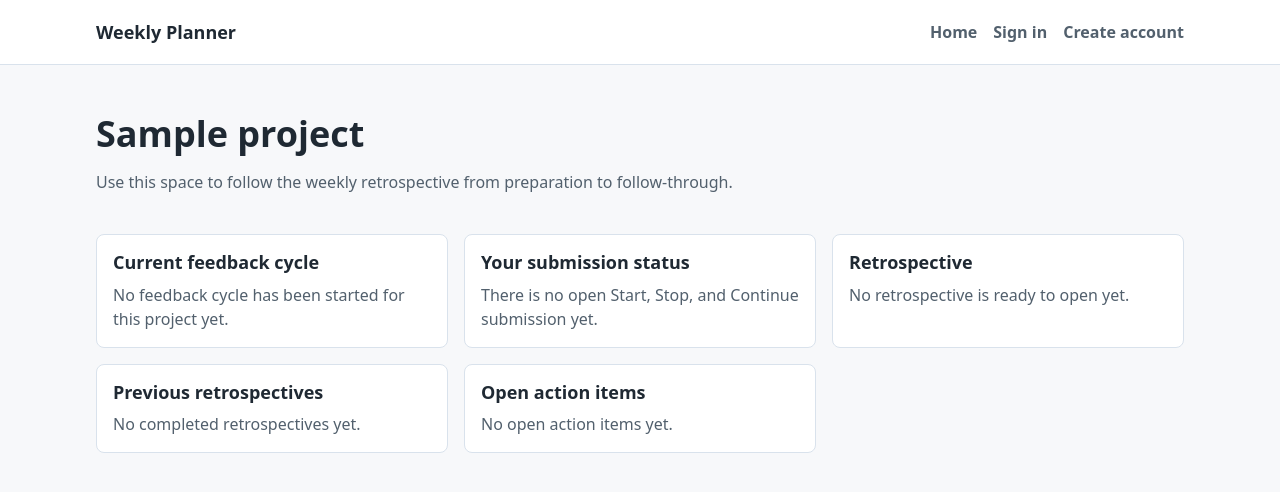
After one commit to nextgendevlabs-a11y/weekly_planner_django, a Django app: template templates/projects/dashboard.html in a window 1280 px wide. The commit adds this page. Shown: the top 492 px of the page. Run offline with Django 5.2, Linux system fonts and the light colour scheme; the template is opened without the code that fills it: values that come from a table or form of the project are taken from there, others are empty; tables that the repository leaves empty hold one stand-in row (values such as "Sample post").

Commit message:
Add project list and dashboard shell

```diff
--- a/templates/base.html
+++ b/templates/base.html
@@ -191,6 +191,75 @@
       max-width: 44rem;
     }
 
+    .stack {
+      display: grid;
+      gap: 1.5rem;
+    }
+
+    .page-heading {
+      max-width: 48rem;
+    }
+
+    .page-heading h1 {
+      margin: 0 0 0.75rem;
+      font-size: 2.25rem;
+      line-height: 1.15;
+    }
+
+    .page-heading p,
+    .empty-state,
+    .status-note {
+      color: var(--muted);
+    }
+
+    .project-list,
+    .status-grid {
+      display: grid;
+      gap: 1rem;
+      margin: 0;
+      padding: 0;
+      list-style: none;
+    }
+
+    .project-list {
+      grid-template-columns: repeat(auto-fit, minmax(16rem, 1fr));
+    }
+
+    .project-list a,
+    .status-section {
+      display: block;
+      border: 1px solid var(--border);
+      border-radius: 8px;
+      background: var(--surface);
+      padding: 1rem;
+    }
+
+    .project-list a {
+      color: var(--text);
+      font-weight: 700;
+      text-decoration: none;
+    }
+
+    .project-list a:hover,
+    .project-list a:focus {
+      border-color: var(--accent);
+      color: var(--accent-strong);
+    }
+
+    .status-grid {
+      grid-template-columns: repeat(auto-fit, minmax(17rem, 1fr));
+    }
+
+    .status-section h2 {
+      margin: 0 0 0.5rem;
+      font-size: 1.125rem;
+      line-height: 1.3;
+    }
+
+    .status-section p {
+      margin: 0;
+    }
+
     .workflow {
       display: grid;
       grid-template-columns: repeat(auto-fit, minmax(12rem, 1fr));
--- /dev/null
+++ b/templates/projects/dashboard.html
@@ -0,0 +1,39 @@
+{% extends "base.html" %}
+
+{% block title %}{{ project.name }} - Weekly Planner{% endblock %}
+
+{% block content %}
+  <section class="stack" aria-labelledby="project-heading">
+    <div class="page-heading">
+      <h1 id="project-heading">{{ project.name }}</h1>
+      <p>Use this space to follow the weekly retrospective from preparation to follow-through.</p>
+    </div>
+
+    <div class="status-grid" aria-label="Project retrospective status">
+      <section class="status-section" aria-labelledby="current-cycle-heading">
+        <h2 id="current-cycle-heading">Current feedback cycle</h2>
+        <p class="status-note">No feedback cycle has been started for this project yet.</p>
+      </section>
+
+      <section class="status-section" aria-labelledby="submission-status-heading">
+        <h2 id="submission-status-heading">Your submission status</h2>
+        <p class="status-note">There is no open Start, Stop, and Continue submission yet.</p>
+      </section>
+
+      <section class="status-section" aria-labelledby="retrospective-entry-heading">
+        <h2 id="retrospective-entry-heading">Retrospective</h2>
+        <p class="status-note">No retrospective is ready to open yet.</p>
+      </section>
+
+      <section class="status-section" aria-labelledby="previous-retrospectives-heading">
+        <h2 id="previous-retrospectives-heading">Previous retrospectives</h2>
+        <p class="status-note">No completed retrospectives yet.</p>
+      </section>
+
+      <section class="status-section" aria-labelledby="open-actions-heading">
+        <h2 id="open-actions-heading">Open action items</h2>
+        <p class="status-note">No open action items yet.</p>
+      </section>
+    </div>
+  </section>
+{% endblock %}
--- a/weekly_planner/urls.py
+++ b/weekly_planner/urls.py
@@ -6,7 +6,7 @@ from django.contrib import admin
 from django.contrib.auth.views import LoginView, LogoutView
 from django.urls import path
 
-from weekly_planner.views import HomeView, ProjectsView, SignUpView
+from weekly_planner.views import HomeView, ProjectDashboardView, ProjectsView, SignUpView
 
 
 urlpatterns = [
@@ -19,6 +19,11 @@ urlpatterns = [
     ),
     path("accounts/logout/", LogoutView.as_view(), name="logout"),
     path("projects/", ProjectsView.as_view(), name="projects"),
+    path(
+        "projects/<int:project_id>/",
+        ProjectDashboardView.as_view(),
+        name="project_dashboard",
+    ),
     path("admin/", admin.site.urls),
 ]
 
```
Also changed, not shown: templates/projects/index.html (+21 -7 lines), tests/test_auth_pages.py (+4 -5 lines), tests/test_project_pages.py (added, +211 -0 lines), weekly_planner/views.py (+22 -1 lines).
